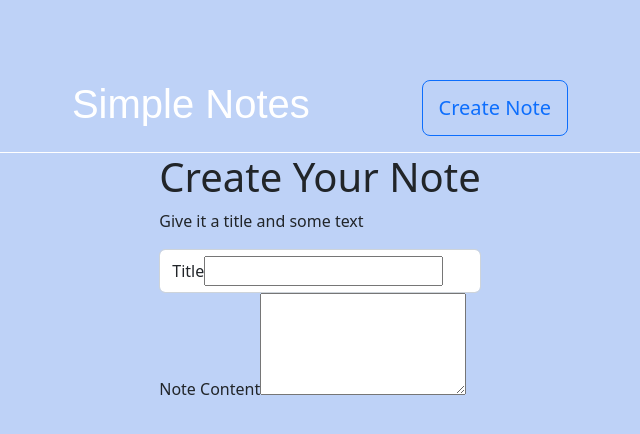
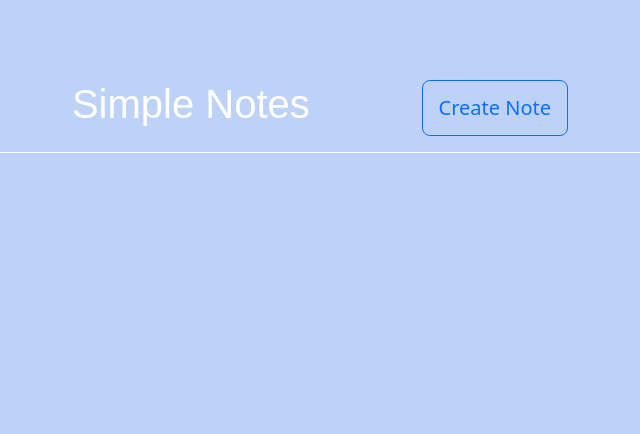
Before and after one commit to Shamoleambo/simple-notes, a React (Vite) app in the folder frontend/: page / in a window 1280 px wide. Shown: the top 434 px of the page, without its empty margins (320-960 px from the left). Built offline with nearby package versions, Linux system fonts and the light colour scheme.

Commit message:
feat: remove NoteForm component from App

```diff
--- a/frontend/src/App.jsx
+++ b/frontend/src/App.jsx
@@ -1,13 +1,11 @@
 import 'bootstrap/dist/css/bootstrap.min.css'
 import './App.css'
 import Header from './Components/Header'
-import NoteForm from './Components/NoteForm'
 
 function App() {
   return (
     <main>
       <Header />
-      <NoteForm />
     </main>
   )
 }
```
